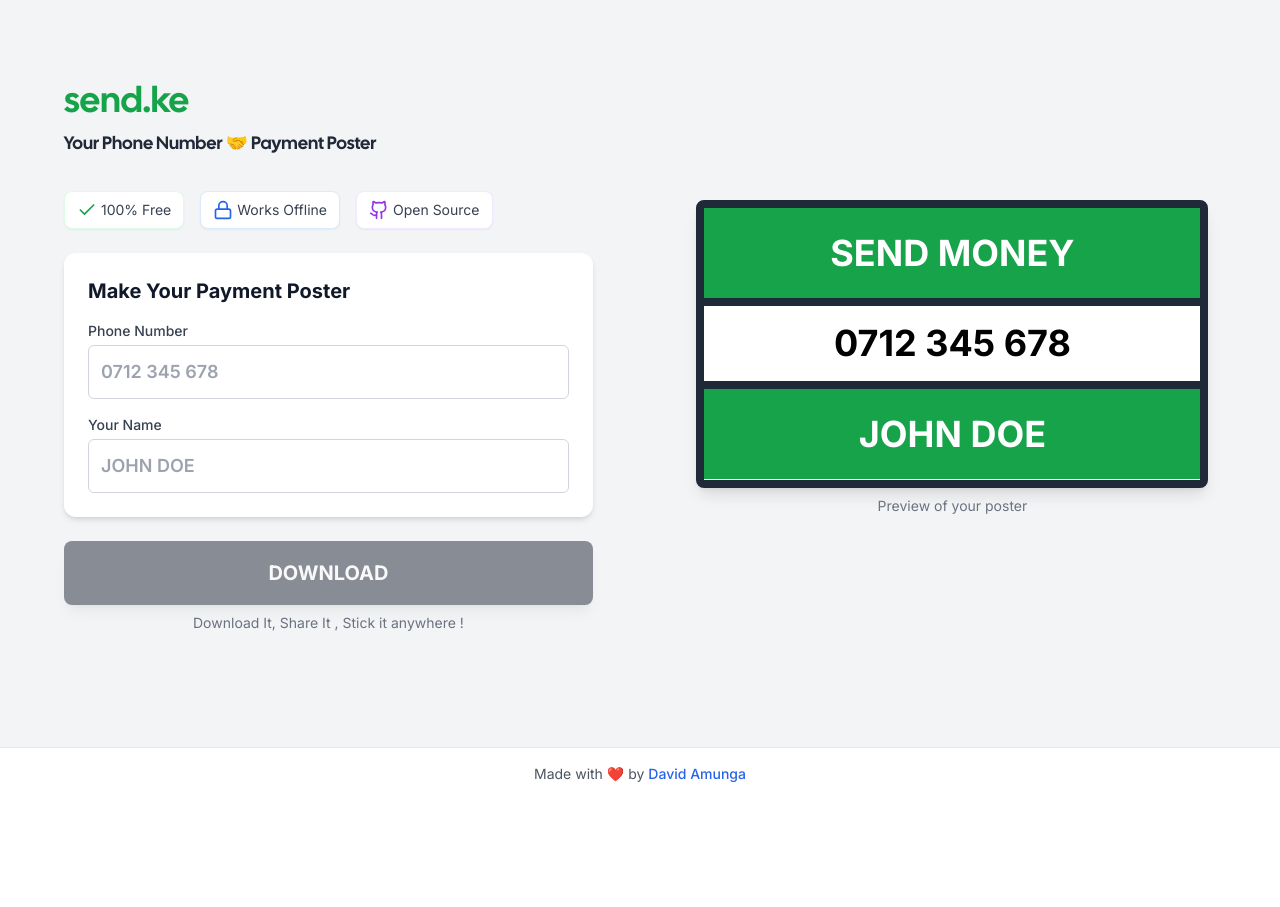
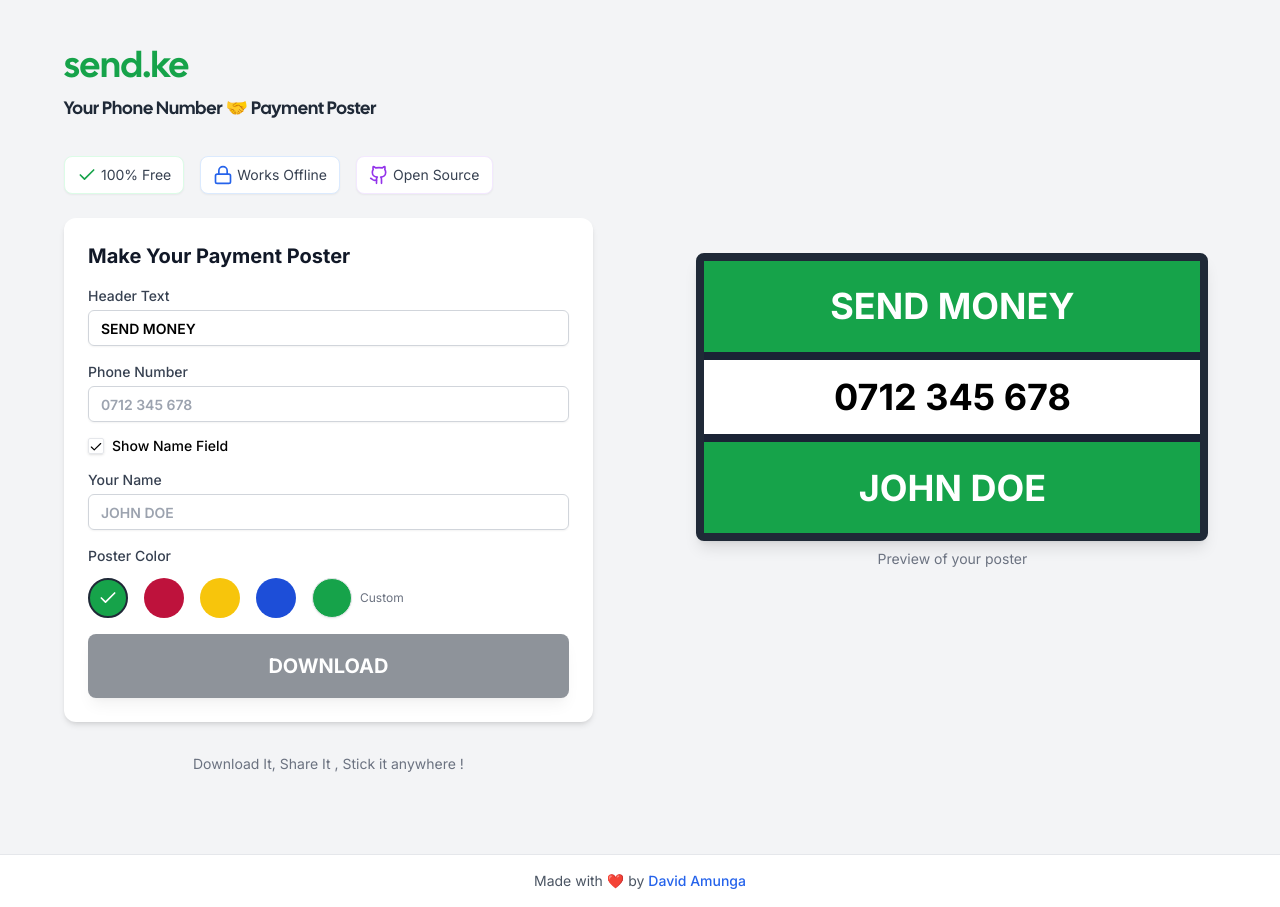
Before and after one commit to DavidAmunga/sendke, a React (Vite) app: page / in a window 1280 px wide. Before the commit the page ends 800 px from the top, so only its background shows below. Built offline with nearby package versions, Linux system fonts and the light colour scheme.

Commit message:
feat: added custom header+colors

```diff
--- a/package.json
+++ b/package.json
@@ -10,7 +10,7 @@
     "preview": "vite preview"
   },
   "dependencies": {
-    "@hookform/resolvers": "^3.9.1",
+    "@hookform/resolvers": "^3.10.0",
     "@radix-ui/react-accordion": "^1.2.2",
     "@radix-ui/react-alert-dialog": "^1.1.4",
     "@radix-ui/react-aspect-ratio": "^1.1.1",
@@ -47,6 +47,7 @@
     "motion": "^12.4.10",
     "next-themes": "^0.4.4",
     "react": "^18.3.1",
+    "react-colorful": "^5.6.1",
     "react-day-picker": "^8.10.1",
     "react-dom": "^18.3.1",
     "react-hook-form": "^7.54.2",
@@ -55,7 +56,7 @@
     "tailwind-merge": "^2.6.0",
     "tailwindcss-animate": "^1.0.7",
     "vaul": "^1.1.2",
-    "zod": "^3.24.1"
+    "zod": "^3.24.2"
   },
   "devDependencies": {
     "@eslint/js": "^9.17.0",
--- a/src/App.tsx
+++ b/src/App.tsx
@@ -1,13 +1,72 @@
-import { useState, useRef } from "react";
+import { useRef } from "react";
 import { Button } from "./components/ui/button";
 import { CheckIcon, GithubIcon, LockIcon } from "lucide-react";
 import { motion } from "motion/react";
+import { ColorPicker } from "./components/ui/color-picker";
+import { Checkbox } from "./components/ui/checkbox";
+import { Input } from "./components/ui/input";
+import { useForm, Controller } from "react-hook-form";
+import { zodResolver } from "@hookform/resolvers/zod";
+import * as z from "zod";
+
+// Define zod schema for validation
+const formSchema = z.object({
+  phoneNumber: z.string().min(10, "Phone number must be at least 10 digits"),
+  name: z.string().optional(),
+  selectedColor: z.string(),
+  showName: z.boolean(),
+  header: z.string().min(1, "Header cannot be empty")
+}).refine((data) => {
+  // If showName is true, name must not be empty
+  if (data.showName) {
+    return data.name && data.name.trim().length > 0;
+  }
+  return true;
+}, {
+  message: "Name is required when 'Show Name' is enabled",
+  path: ["name"]
+});
+
+// Define form type
+interface FormValues {
+  phoneNumber: string;
+  name: string;
+  selectedColor: string;
+  showName: boolean;
+  header: string;
+}
+
 function App() {
-  const [phoneNumber, setPhoneNumber] = useState("");
-  const [name, setName] = useState("");
   const posterRef = useRef<HTMLDivElement>(null);
 
-  const formatPhoneNumber = (value: string) => {
+  // Setup react-hook-form with zod resolver
+  const { control, handleSubmit, watch, setValue, formState: { errors, isValid } } = useForm<FormValues>({
+    resolver: zodResolver(formSchema),
+    defaultValues: {
+      phoneNumber: "",
+      name: "",
+      selectedColor: "#16a34a", // Default green-600
+      showName: true,
+      header: "SEND MONEY"
+    },
+    mode: "onChange" // Validate on change for immediate feedback
+  });
+
+  // Watch values for preview
+  const phoneNumber = watch("phoneNumber");
+  const name = watch("name");
+  const selectedColor = watch("selectedColor");
+  const showName = watch("showName");
+  const header = watch("header");
+
+  const colorOptions = [
+    { name: "Green", value: "#16a34a", class: "bg-green-600" },
+    { name: "Rose", value: "#be123c", class: "bg-rose-700" },
+    { name: "Yellow", value: "#F7C50C", class: "bg-[#F7C50C]" },
+    { name: "Blue", value: "#155DFC", class: "bg-blue-700" },
+  ];
+
+  const formatPhoneNumber = (value: string): string => {
     const numbers = value.replace(/\D/g, "");
     const match = numbers.match(/^(\d{4})(\d{3})(\d{3})$/);
     if (match) {
@@ -16,22 +75,9 @@ function App() {
     return value;
   };
 
-  const handlePhoneChange = (e: React.ChangeEvent<HTMLInputElement>) => {
-    const value = e.target.value.replace(/\D/g, "");
-    if (value.length <= 10) {
-      setPhoneNumber(formatPhoneNumber(value));
-    }
-  };
-
-  const handleNameChange = (e: React.ChangeEvent<HTMLInputElement>) => {
-    setName(e.target.value.toUpperCase());
-  };
-
-  const isValid = () => {
-    return (
-      phoneNumber.replace(/\D/g, "").length === 10 && name.trim().length > 0
-    );
-  };
+  const onSubmit = handleSubmit(async () => {
+    await handleDownload();
+  });
 
   const handleDownload = async () => {
     if (!posterRef.current) return;
@@ -54,20 +100,23 @@ function App() {
       }
 
       // Colors
-      const greenColor = "#16a34a";
+      const mainColor = selectedColor; // Use the selected color
       const borderColor = "#1a2335";
       const whiteColor = "#ffffff";
 
       // Define dimensions
       const borderSize = 8;
-      const sectionHeight = height / 3;
+
+      // Adjust heights based on whether name is shown
+      const sectionCount = showName ? 3 : 2;
+      const sectionHeight = height / sectionCount;
 
       // Draw outer border
       ctx.fillStyle = borderColor;
       ctx.fillRect(0, 0, width, height);
 
-      // Draw top section (green with "SEND MONEY")
-      ctx.fillStyle = greenColor;
+      // Draw top section (colored with header)
+      ctx.fillStyle = mainColor;
       ctx.fillRect(
         borderSize,
         borderSize,
@@ -81,36 +130,40 @@ function App() {
         borderSize,
         sectionHeight + borderSize,
         width - 2 * borderSize,
-        sectionHeight - 2 * borderSize
+        showName ? sectionHeight - 2 * borderSize : height - sectionHeight - 2 * borderSize
       );
 
-      // Draw bottom section (green with name)
-      ctx.fillStyle = greenColor;
+      // Draw bottom section (colored with name) only if name is shown
+      if (showName) {
+        ctx.fillStyle = mainColor;
         ctx.fillRect(
           borderSize,
           2 * sectionHeight + borderSize,
           width - 2 * borderSize,
           sectionHeight - 2 * borderSize
         );
+      }
 
       // Set text properties
       ctx.textAlign = "center";
       ctx.textBaseline = "middle";
 
-      // Draw "SEND MONEY" text with Inter font
+      // Draw header text with Inter font
       ctx.fillStyle = whiteColor;
       ctx.font = "bold 120px Inter, sans-serif";
-      ctx.fillText("SEND MONEY", width / 2, sectionHeight / 2);
+      ctx.fillText(header.toUpperCase(), width / 2, sectionHeight / 2);
 
       // Draw phone number with Inter font
       ctx.fillStyle = "#000000";
       ctx.font = "bold 130px Inter, sans-serif";
-      ctx.fillText(phoneNumber, width / 2, height / 2);
+      ctx.fillText(phoneNumber, width / 2, showName ? height / 2 : (sectionHeight + (height - sectionHeight) / 2));
 
-      // Draw name with Inter font
+      // Draw name with Inter font (only if name is shown)
+      if (showName) {
         ctx.fillStyle = whiteColor;
         ctx.font = "bold 120px Inter, sans-serif";
         ctx.fillText(name, width / 2, height - sectionHeight / 2);
+      }
 
       // Generate download link
       const dataUrl = canvas.toDataURL("image/png", 1.0);
@@ -193,7 +246,33 @@ function App() {
               Make Your Payment Poster
             </h2>
 
-            <div className="space-y-4">
+            <form onSubmit={onSubmit} className="space-y-4">
+              <div>
+                <label
+                  htmlFor="header"
+                  className="block text-sm font-medium text-gray-700 mb-1"
+                >
+                  Header Text
+                </label>
+                <Controller
+                  name="header"
+                  control={control}
+                  render={({ field }) => (
+                    <Input
+                      id="header"
+                      type="text"
+                      value={field.value}
+                      onChange={field.onChange}
+                      className="w-full p-3 border border-gray-300 rounded-md focus:ring-2 focus:ring-green-500 focus:outline-none text-lg font-semibold"
+                      placeholder="SEND MONEY"
+                    />
+                  )}
+                />
+                {errors.header && (
+                  <p className="mt-1 text-sm text-red-500">{errors.header.message}</p>
+                )}
+              </div>
+
               <div>
                 <label
                   htmlFor="phone"
@@ -201,16 +280,53 @@ function App() {
                 >
                   Phone Number
                 </label>
-                <input
+                <Controller
+                  name="phoneNumber"
+                  control={control}
+                  render={({ field }) => (
+                    <Input
                       id="phone"
                       type="text"
-                  value={phoneNumber}
-                  onChange={handlePhoneChange}
+                      value={field.value}
+                      onChange={(e) => {
+                        const value = e.target.value.replace(/\D/g, "");
+                        if (value.length <= 10) {
+                          field.onChange(formatPhoneNumber(value));
+                        }
+                      }}
                       className="w-full p-3 border border-gray-300 rounded-md focus:ring-2 focus:ring-green-500 focus:outline-none text-lg font-semibold"
                       placeholder="0712 345 678"
                     />
+                  )}
+                />
+                {errors.phoneNumber && (
+                  <p className="mt-1 text-sm text-red-500">{errors.phoneNumber.message}</p>
+                )}
               </div>
 
+              <div className="flex items-center space-x-2 mb-2">
+                <Controller
+                  name="showName"
+                  control={control}
+                  render={({ field }) => (
+                    <Checkbox
+                      id="showName"
+                      checked={field.value}
+                      onCheckedChange={(checked) => {
+                        field.onChange(checked);
+                      }}
+                    />
+                  )}
+                />
+                <label
+                  htmlFor="showName"
+                  className="text-sm font-medium leading-none peer-disabled:cursor-not-allowed peer-disabled:opacity-70"
+                >
+                  Show Name Field
+                </label>
+              </div>
+
+              {showName && (
                 <div>
                   <label
                     htmlFor="name"
@@ -218,20 +334,68 @@ function App() {
                   >
                     Your Name
                   </label>
-                <input
+                  <Controller
+                    name="name"
+                    control={control}
+                    render={({ field }) => (
+                      <Input
                         id="name"
                         type="text"
-                  value={name}
-                  onChange={handleNameChange}
+                        value={field.value}
+                        onChange={(e) => {
+                          field.onChange(e.target.value.toUpperCase());
+                        }}
                         className="w-full p-3 border border-gray-300 rounded-md focus:ring-2 focus:ring-green-500 focus:outline-none text-lg font-semibold"
                         placeholder="JOHN DOE"
                       />
+                    )}
+                  />
+                  {errors.name && (
+                    <p className="mt-1 text-sm text-red-500">{errors.name.message}</p>
+                  )}
+                </div>
+              )}
+
+              <div>
+                <label className="block text-sm font-medium text-gray-700 mb-3">
+                  Poster Color
+                </label>
+                <div className="flex items-center space-x-4">
+                  {colorOptions.map((color) => (
+                    <button
+                      key={color.value}
+                      type="button"
+                      className={`h-10 w-10 rounded-full border-2 flex items-center justify-center ${
+                        selectedColor === color.value
+                          ? "border-gray-800"
+                          : "border-transparent"
+                      } ${color.class}`}
+                      onClick={() => setValue("selectedColor", color.value)}
+                      aria-label={`Select ${color.name} color`}
+                    >
+                      {selectedColor === color.value && (
+                        <CheckIcon className="h-5 w-5 text-white" />
+                      )}
+                    </button>
+                  ))}
+                  <div className="flex items-center">
+                    <Controller
+                      name="selectedColor"
+                      control={control}
+                      render={({ field }) => (
+                        <ColorPicker
+                          value={field.value}
+                          onChange={(value) => field.onChange(value)}
+                          className="h-10 w-10 rounded-full"
+                        />
+                      )}
+                    />
+                    <span className="ml-2 text-xs text-gray-500">Custom</span>
                   </div>
                 </div>
               </div>
 
               {/* Download Button */}
-
               <motion.div
                 whileHover={{
                   scale: 1.05,
@@ -241,13 +405,16 @@ function App() {
                 }}
               >
                 <Button
-              onClick={handleDownload}
-              disabled={!isValid()}
+                  type="submit"
+                  disabled={!isValid}
                   className="w-full bg-gray-800 text-white text-xl font-bold py-8 rounded-lg shadow-lg hover:bg-gray-700 transition-colors duration-200 disabled:opacity-50 disabled:cursor-not-allowed"
                 >
                   DOWNLOAD
                 </Button>
               </motion.div>
+            </form>
+          </div>
+
           <div className="text-center text-gray-500 mt-2 text-sm">
             Download It, Share It , Stick it anywhere !
           </div>
@@ -260,27 +427,44 @@ function App() {
               id="poster"
               ref={posterRef}
               className="grid grid-rows-3 bg-white w-full aspect-video rounded-lg shadow-lg overflow-hidden border-8 border-gray-800"
+              style={{
+                gridTemplateRows: showName ? "1fr 1fr 1fr" : "1fr 1fr",
+              }}
             >
               {/* Send Money Header */}
-              <div className="bg-green-600 flex items-center justify-center px-4 sm:px-6">
-                <h2 className="text-2xl sm:text-2xl md:text-2xl lg:text-4xl leading-tight select-none  font-bold text-white text-center">
-                  SEND MONEY
+              <div
+                className="flex items-center justify-center px-4 sm:px-6"
+                style={{ backgroundColor: selectedColor }}
+              >
+                <h2 className="text-2xl sm:text-2xl md:text-2xl lg:text-4xl leading-tight select-none font-bold text-white text-center">
+                  {header}
                 </h2>
               </div>
 
               {/* Phone Number Display */}
-              <div className="bg-white border-y-8 border-gray-800 flex items-center justify-center px-4 sm:px-6">
+              <div
+                className="bg-white flex items-center justify-center px-4 sm:px-6"
+                style={{
+                  borderTop: "8px solid #1a2335",
+                  borderBottom: showName ? "8px solid #1a2335" : "none",
+                }}
+              >
                 <div className="w-full text-2xl sm:text-2xl md:text-2xl lg:text-4xl leading-tight font-bold text-center">
                   {phoneNumber || "0712 345 678"}
                 </div>
               </div>
 
-              {/* Name Display */}
-              <div className="bg-green-600 flex items-center justify-center px-4 sm:px-6">
+              {/* Name Display - conditional rendering */}
+              {showName && (
+                <div
+                  className="flex items-center justify-center px-4 sm:px-6"
+                  style={{ backgroundColor: selectedColor }}
+                >
                   <div className="w-full text-2xl sm:text-2xl md:text-2xl lg:text-4xl leading-tight font-bold text-white text-center">
                     {name || "JOHN DOE"}
                   </div>
                 </div>
+              )}
             </div>
             <p className="text-center text-gray-500 mt-2 text-sm">
               Preview of your poster
--- /dev/null
+++ b/src/components/ui/color-picker.tsx
@@ -0,0 +1,73 @@
+"use client";
+
+import { forwardRef, useMemo, useState } from "react";
+import { HexColorPicker } from "react-colorful";
+import { cn } from "@/lib/utils";
+import { useForwardedRef } from "@/lib/use-forwarded-ref";
+import type { ButtonProps } from "@/components/ui/button";
+import { Button } from "@/components/ui/button";
+import {
+  Popover,
+  PopoverContent,
+  PopoverTrigger,
+} from "@/components/ui/popover";
+import { Input } from "@/components/ui/input";
+
+interface ColorPickerProps {
+  value: string;
+  onChange: (value: string) => void;
+  onBlur?: () => void;
+}
+
+const ColorPicker = forwardRef<
+  HTMLInputElement,
+  Omit<ButtonProps, "value" | "onChange" | "onBlur"> & ColorPickerProps
+>(
+  (
+    { disabled, value, onChange, onBlur, name, className, ...props },
+    forwardedRef
+  ) => {
+    const ref = useForwardedRef(forwardedRef);
+    const [open, setOpen] = useState(false);
+
+    const parsedValue = useMemo(() => {
+      return value || "#FFFFFF";
+    }, [value]);
+
+    return (
+      <Popover onOpenChange={setOpen} open={open}>
+        <PopoverTrigger asChild disabled={disabled} onBlur={onBlur}>
+          <Button
+            {...props}
+            className={cn("block", className)}
+            name={name}
+            onClick={() => {
+              setOpen(true);
+            }}
+            size="icon"
+            style={{
+              backgroundColor: parsedValue,
+            }}
+            variant="outline"
+          >
+            <div />
+          </Button>
+        </PopoverTrigger>
+        <PopoverContent className="w-full z-[10] bg-white">
+          <HexColorPicker color={parsedValue} onChange={onChange} />
+          <Input
+            maxLength={7}
+            onChange={(e) => {
+              onChange(e?.currentTarget?.value);
+            }}
+            ref={ref}
+            value={parsedValue}
+          />
+        </PopoverContent>
+      </Popover>
+    );
+  }
+);
+ColorPicker.displayName = "ColorPicker";
+
+export { ColorPicker };
--- /dev/null
+++ b/src/lib/use-forwarded-ref.ts
@@ -0,0 +1,19 @@
+import { useRef, useEffect, MutableRefObject } from "react";
+
+export function useForwardedRef<T>(
+  ref: React.ForwardedRef<T>
+): MutableRefObject<T | null> {
+  const innerRef = useRef<T | null>(null);
+
+  useEffect(() => {
+    if (!ref) return;
+
+    if (typeof ref === "function") {
+      ref(innerRef.current);
+    } else {
+      ref.current = innerRef.current;
+    }
+  }, [ref]);
+
+  return innerRef;
+}
```
Also changed, not shown: 1 other file (tests, documents, lock files or other folders). Lines whose indentation alone changed are shown as unchanged.
